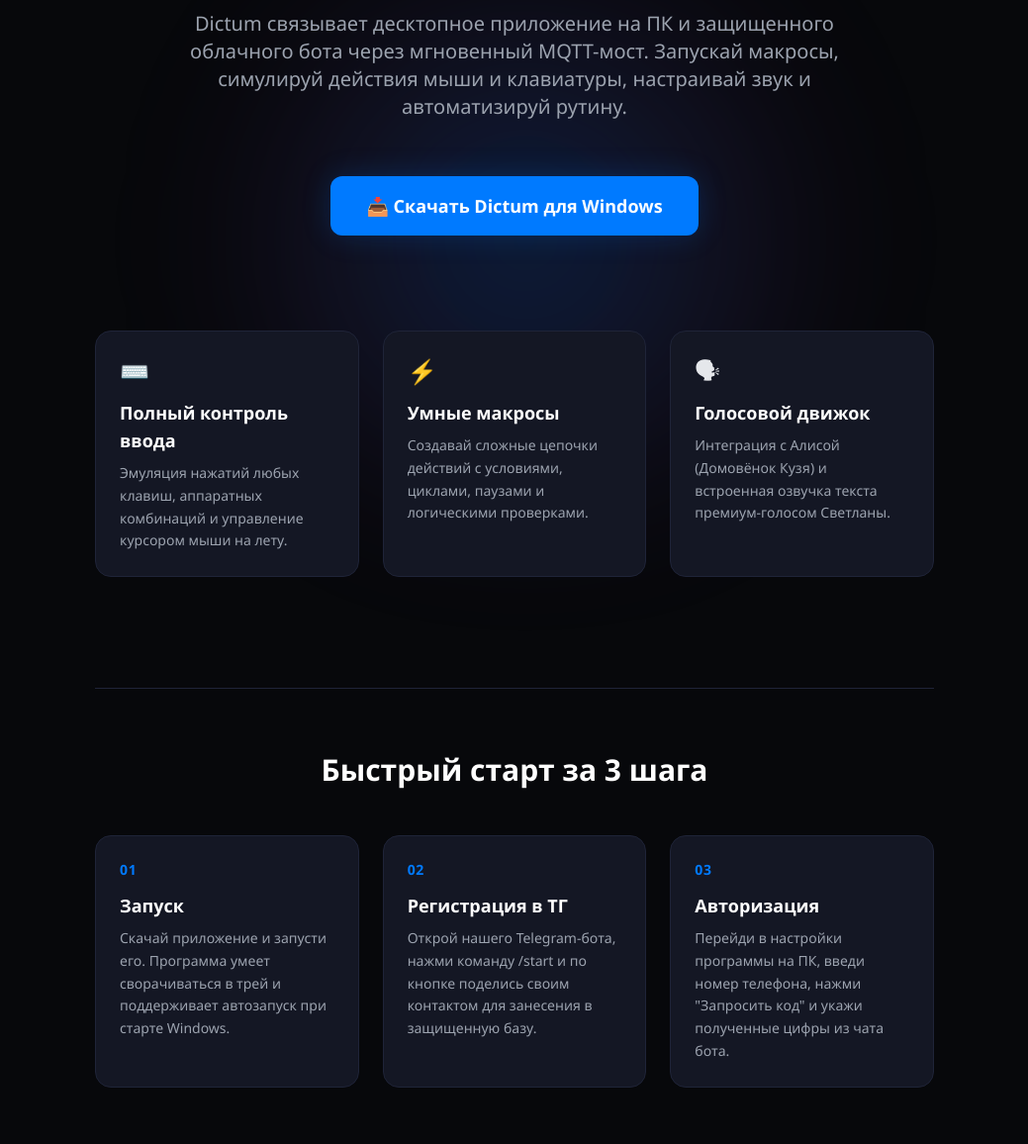
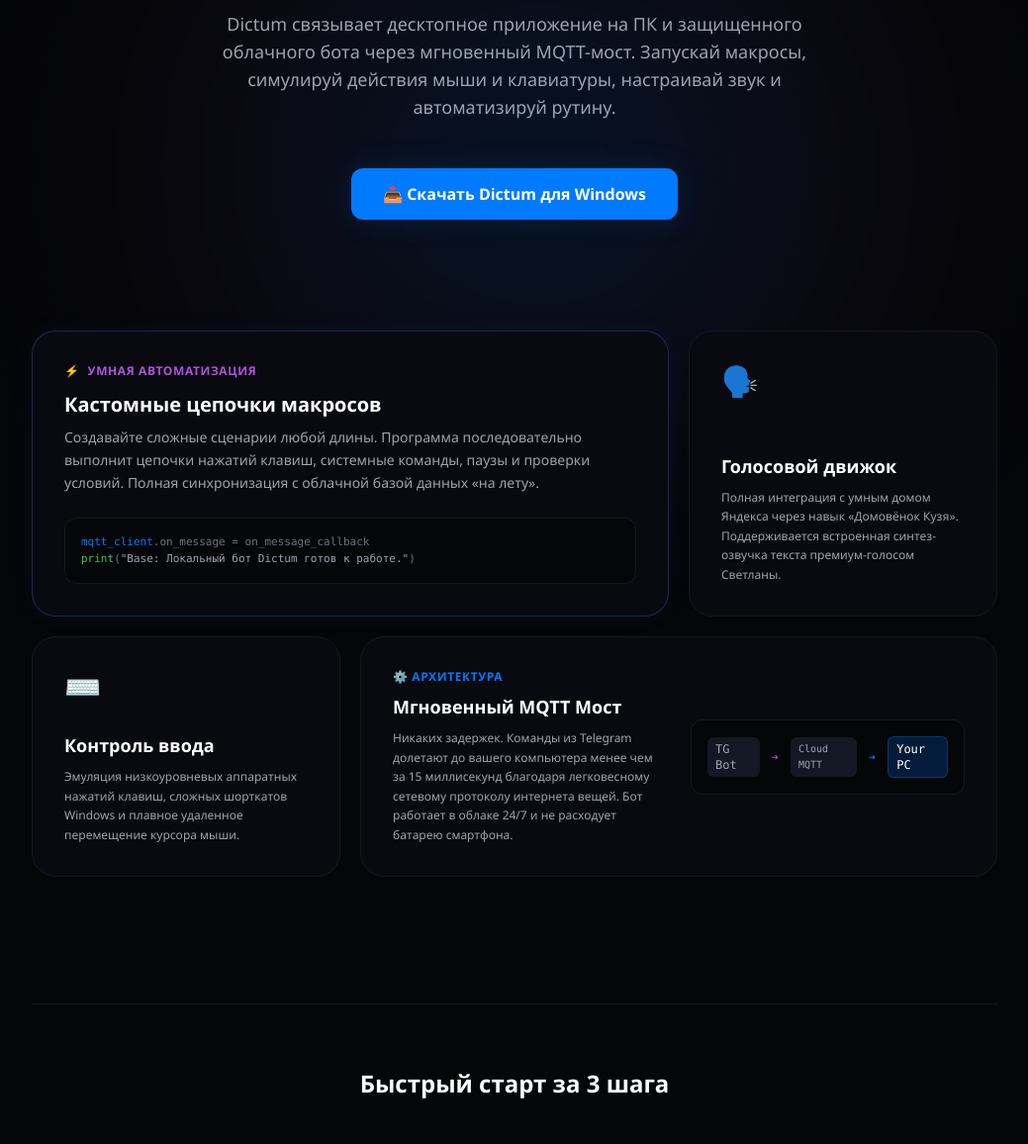
Before and after one commit to landbool/dictum, a plain HTML site: page index.html in a window 1280 px wide. Shown: the part 355-1511 px from the top of the page at 99% size, without its empty margins (120-1159 px from the left). Drawn offline with nearby package versions, Linux system fonts and the light colour scheme.

Commit message:
Норм версия

```diff
--- a/index.html
+++ b/index.html
@@ -6,57 +6,56 @@
     <title>Dictum — Умное удаленное управление ПК</title>
     <script src="https://cdn.tailwindcss.com"></script>
     <style>
-        body { background-color: #07080B; color: #E5E7EB; font-family: 'Segoe UI', system-ui, sans-serif; overflow-x: hidden; }
+        body { background-color: #050608; color: #E5E7EB; font-family: 'Segoe UI', system-ui, sans-serif; overflow-x: hidden; }
 
-        /* 🔥 НАСТРОЙКА ЖИВОГО НЕОНОВОГО СВЕЧЕНИЯ */
+        /* 🔥 ЭФФЕКТ БЕГУЩЕГО ЛУЧА ДЛЯ БЕНТО-КАРТОЧКИ */
+        @keyframes borderGlow {
+            0%, 100% { border-color: rgba(0, 122, 255, 0.2); box-shadow: 0 0 20px rgba(0, 122, 255, 0.05); }
+            50% { border-color: rgba(175, 82, 222, 0.6); box-shadow: 0 0 30px rgba(175, 82, 222, 0.15); }
+        }
+        .glow-card { animation: borderGlow 6s ease-in-out infinite; }
+
+        /* Живой неоновый бэкграунд */
         @keyframes ambientGlow {
-            0%, 100% { transform: translate(-50%, -50%) scale(1); opacity: 0.4; }
-            50% { transform: translate(-48%, -52%) scale(1.15); opacity: 0.65; }
+            0%, 100% { transform: translate(-50%, -50%) scale(1); opacity: 0.3; }
+            50% { transform: translate(-47%, -53%) scale(1.1); opacity: 0.5; }
+        }
+        .ambient-blob {
+            position: absolute; width: 800px; height: 500px;
+            background: radial-gradient(circle, rgba(0,122,255,0.3) 0%, rgba(175,82,222,0.1) 60%, transparent 100%);
+            filter: blur(100px); pointer-events: none; z-index: 0;
+            animation: ambientGlow 10s ease-in-out infinite;
         }
 
-        .ambient-blob {
-            position: absolute;
-            width: 650px;
-            height: 450px;
-            background: radial-gradient(circle, rgba(0,122,255,0.4) 0%, rgba(175,82,222,0.15) 50%, transparent 70%);
-            filter: blur(80px);
-            pointer-events: none;
-            z-index: 0;
-            animation: ambientGlow 8s ease-in-out infinite;
-        }
-
-        /* Анимации плавного проявления */
+        /* Плавное проявление контента */
         @keyframes fadeInUp {
-            from { opacity: 0; transform: translateY(20px); filter: blur(4px); }
+            from { opacity: 0; transform: translateY(15px); filter: blur(2px); }
             to { opacity: 1; transform: translateY(0); filter: blur(0); }
         }
-        .reveal-anim { opacity: 0; animation: fadeInUp 1s cubic-bezier(0.16, 1, 0.3, 1) forwards; }
-        .delay-100 { animation-delay: 0.15s; }
-        .delay-200 { animation-delay: 0.3s; }
-        .delay-300 { animation-delay: 0.45s; }
+        .reveal-anim { opacity: 0; animation: fadeInUp 0.8s cubic-bezier(0.16, 1, 0.3, 1) forwards; }
+        .delay-100 { animation-delay: 0.1s; }
+        .delay-200 { animation-delay: 0.2s; }
     </style>
 </head>
 <body class="min-h-screen flex flex-col justify-between relative">
 
-    <header class="border-b border-[#1F2438] bg-[#0F1016]/80 backdrop-blur-md px-6 py-4 sticky top-0 z-50">
+    <header class="border-b border-[#141724] bg-[#090A0F]/70 backdrop-blur-md px-6 py-4 sticky top-0 z-50">
         <div class="max-w-6xl mx-auto flex justify-between items-center">
             <div class="flex items-center space-x-3 group cursor-pointer">
-                <img src="logo.png" alt="Dictum Logo" class="w-8 h-8 object-contain transition-transform duration-500 group-hover:rotate-[360deg]">
-                <span class="text-xl font-bold tracking-wider text-white transition-colors duration-300 group-hover:text-[#007AFF]">DICTUM</span>
+                <img src="logo.png" alt="Dictum Logo" class="w-8 h-8 object-contain transition-transform duration-500 group-hover:scale-110">
+                <span class="text-xl font-bold tracking-wider text-white">DICTUM</span>
             </div>
             <nav class="flex items-center space-x-6">
-                <a href="#features" class="text-sm font-medium text-gray-400 hover:text-white transition-colors duration-300">Возможности</a>
-                <a href="#faq" class="text-sm font-medium text-gray-400 hover:text-white transition-colors duration-300">FAQ</a>
-                <a href="https://t.me/MyDictumBot" target="_blank" class="text-sm font-semibold text-[#007AFF] hover:text-[#0062CC] transition-colors duration-300 flex items-center space-x-1">
-                    <span>Telegram-бот</span> <span>→</span>
-                </a>
+                <a href="#features" class="text-sm font-medium text-gray-400 hover:text-white transition">Возможности</a>
+                <a href="#faq" class="text-sm font-medium text-gray-400 hover:text-white transition">FAQ</a>
+                <a href="https://t.me/MyDictumBot" target="_blank" class="text-sm font-semibold text-[#007AFF] hover:underline">Бот ТГ →</a>
             </nav>
         </div>
     </header>
 
-    <main class="flex-grow max-w-4xl mx-auto px-6 py-24 text-center relative">
+    <main class="flex-grow max-w-5xl mx-auto px-6 py-24 text-center relative">
 
-        <div class="ambient-blob top-[25%] left-1/2 transform -translate-x-1/2 -translate-y-1/2"></div>
+        <div class="ambient-blob top-[20%] left-1/2 transform -translate-x-1/2 -translate-y-1/2"></div>
 
         <h1 class="reveal-anim text-4xl sm:text-5xl md:text-6xl font-extrabold text-white tracking-tight mb-6 leading-tight relative z-10">
             Управление компьютером<br>
@@ -64,62 +63,90 @@
             <span class="bg-clip-text text-transparent bg-gradient-to-r from-[#007AFF] via-[#AF52DE] to-[#007AFF] bg-[length:200%_auto]">Telegram и Алисы</span>
         </h1>
 
-        <p class="reveal-anim delay-100 text-lg md:text-xl text-gray-400 max-w-2xl mx-auto mb-14 leading-relaxed relative z-10">
+        <p class="reveal-anim delay-100 text-base md:text-lg text-gray-400 max-w-2xl mx-auto mb-12 leading-relaxed relative z-10">
             Dictum связывает десктопное приложение на ПК и защищенного облачного бота через мгновенный MQTT-мост. Запускай макросы, симулируй действия мыши и клавиатуры, настраивай звук и автоматизируй рутину.
         </p>
 
-        <div class="reveal-anim delay-200 mb-24 relative z-10">
-            <a href="#" id="download-btn" class="inline-block bg-[#007AFF] hover:bg-[#0062CC] text-white font-bold text-lg px-9 py-4 rounded-xl shadow-[0_0_30px_rgba(0,122,255,0.2)] hover:shadow-[0_0_40px_rgba(0,122,255,0.5)] transition-all duration-300 transform hover:-translate-y-1">
+        <div class="reveal-anim delay-200 mb-28 relative z-10">
+            <a href="#" id="download-btn" class="inline-block bg-[#007AFF] hover:bg-[#0062CC] text-white font-bold text-base px-8 py-3.5 rounded-xl shadow-[0_0_30px_rgba(0,122,255,0.15)] hover:shadow-[0_0_40px_rgba(0,122,255,0.4)] transition-all duration-300 transform hover:-translate-y-0.5">
                 📥 Скачать Dictum для Windows
             </a>
         </div>
 
-        <section id="features" class="reveal-anim delay-300 grid md:grid-cols-3 gap-6 text-left mt-12 scroll-mt-24 relative z-10">
-            <div class="p-6 bg-[#141724] border border-[#1F2438] rounded-2xl transition-all duration-300 hover:scale-[1.03] hover:border-[#007AFF]/50 hover:shadow-[0_10px_30px_rgba(0,122,255,0.1)] group">
-                <div class="text-2xl mb-3 transition-transform duration-300 group-hover:scale-125">⌨️</div>
-                <h3 class="text-lg font-bold text-white mb-2 transition-colors duration-300 group-hover:text-[#007AFF]">Полный контроль ввода</h3>
-                <p class="text-sm text-gray-400 leading-relaxed">Эмуляция нажатий любых клавиш, аппаратных комбинаций и управление курсором мыши на лету.</p>
+        <section id="features" class="grid grid-cols-1 md:grid-cols-3 gap-5 text-left scroll-mt-24 relative z-10">
+
+            <div class="glow-card md:col-span-2 p-8 bg-[#090A0F] border border-[#141724] rounded-3xl flex flex-col justify-between transition-all duration-300 hover:bg-[#0D0E14]">
+                <div>
+                    <div class="flex items-center space-x-2 text-[#AF52DE] text-xs font-bold uppercase tracking-wider mb-3">
+                        <span>⚡</span> <span>Умная автоматизация</span>
+                    </div>
+                    <h3 class="text-xl font-bold text-white mb-2">Кастомные цепочки макросов</h3>
+                    <p class="text-sm text-gray-400 leading-relaxed max-w-xl">
+                        Создавайте сложные сценарии любой длины. Программа последовательно выполнит цепочки нажатий клавиш, системные команды, паузы и проверки условий. Полная синхронизация с облачной базой данных «на лету».
+                    </p>
+                </div>
+                <div class="mt-6 p-4 bg-[#050608] rounded-xl font-mono text-[11px] text-gray-500 border border-[#141724]">
+                    <span class="text-[#007AFF]">mqtt_client</span>.on_message = on_message_callback <br>
+                    <span class="text-[#34C759]">print</span>(<span class="text-gray-400">"Base: Локальный бот Dictum готов к работе."</span>)
+                </div>
             </div>
-            <div class="p-6 bg-[#141724] border border-[#1F2438] rounded-2xl transition-all duration-300 hover:scale-[1.03] hover:border-[#AF52DE]/50 hover:shadow-[0_10px_30px_rgba(175,82,222,0.1)] group">
-                <div class="text-2xl mb-3 transition-transform duration-300 group-hover:scale-125">⚡️</div>
-                <h3 class="text-lg font-bold text-white mb-2 transition-colors duration-300 group-hover:text-[#AF52DE]">Умные макросы</h3>
-                <p class="text-sm text-gray-400 leading-relaxed">Создавай сложные цепочки действий с условиями, циклами, паузами и логическими проверками.</p>
+
+            <div class="p-8 bg-[#090A0F] border border-[#141724] rounded-3xl flex flex-col justify-between transition-all duration-300 hover:border-[#34C759]/30 hover:bg-[#0D0E14] group">
+                <div class="text-3xl mb-4 transition-transform duration-300 group-hover:scale-110">🗣️</div>
+                <div>
+                    <h3 class="text-lg font-bold text-white mb-2 group-hover:text-[#34C759] transition">Голосовой движок</h3>
+                    <p class="text-xs text-gray-400 leading-relaxed">
+                        Полная интеграция с умным домом Яндекса через навык «Домовёнок Кузя». Поддерживается встроенная синтез-озвучка текста премиум-голосом Светланы.
+                    </p>
+                </div>
             </div>
-            <div class="p-6 bg-[#141724] border border-[#1F2438] rounded-2xl transition-all duration-300 hover:scale-[1.03] hover:border-[#34C759]/50 hover:shadow-[0_10px_30px_rgba(52,199,89,0.1)] group">
-                <div class="text-2xl mb-3 transition-transform duration-300 group-hover:scale-125">🗣</div>
-                <h3 class="text-lg font-bold text-white mb-2 transition-colors duration-300 group-hover:text-[#34C759]">Голосовой движок</h3>
-                <p class="text-sm text-gray-400 leading-relaxed">Интеграция с Алисой (Домовёнок Кузя) и встроенная озвучка текста премиум-голосом Светланы.</p>
+
+            <div class="p-8 bg-[#090A0F] border border-[#141724] rounded-3xl flex flex-col justify-between transition-all duration-300 hover:border-[#007AFF]/30 hover:bg-[#0D0E14] group">
+                <div class="text-3xl mb-4 transition-transform duration-300 group-hover:scale-110">⌨️</div>
+                <div>
+                    <h3 class="text-lg font-bold text-white mb-2 group-hover:text-[#007AFF] transition">Контроль ввода</h3>
+                    <p class="text-xs text-gray-400 leading-relaxed">
+                        Эмуляция низкоуровневых аппаратных нажатий клавиш, сложных шорткатов Windows и плавное удаленное перемещение курсора мыши.
+                    </p>
+                </div>
             </div>
+
+            <div class="md:col-span-2 p-8 bg-[#090A0F] border border-[#141724] rounded-3xl flex flex-col justify-between transition-all duration-300 hover:bg-[#0D0E14]">
+                <div class="grid md:grid-cols-2 gap-6 items-center">
+                    <div>
+                        <div class="text-[#007AFF] text-xs font-bold uppercase tracking-wider mb-2">⚙️ Архитектура</div>
+                        <h3 class="text-lg font-bold text-white mb-2">Мгновенный MQTT Мост</h3>
+                        <p class="text-xs text-gray-400 leading-relaxed">
+                            Никаких задержек. Команды из Telegram долетают до вашего компьютера менее чем за 15 миллисекунд благодаря легковесному сетевому протоколу интернета вещей. Бот работает в облаке 24/7 и не расходует батарею смартфона.
+                        </p>
+                    </div>
+                    <div class="flex items-center justify-center space-x-3 bg-[#050608] p-4 rounded-xl border border-[#141724] text-xs font-mono">
+                        <span class="text-gray-400 px-2 py-1 bg-[#141724] rounded-md">TG Bot</span>
+                        <span class="text-[#AF52DE]">➔</span>
+                        <span class="text-gray-400 px-2 py-1 bg-[#141724] rounded-md text-[10px]">Cloud MQTT</span>
+                        <span class="text-[#007AFF]">➔</span>
+                        <span class="text-white px-2 py-1 bg-[#007AFF]/20 border border-[#007AFF]/30 rounded-md">Your PC</span>
+                    </div>
+                </div>
+            </div>
+
         </section>
 
-        <section class="mt-28 border-t border-[#1F2438] pt-16 relative z-10">
-            <h2 class="text-2xl md:text-3xl font-bold text-white text-center mb-12">Быстрый старт за 3 шага</h2>
-            <div class="grid md:grid-cols-3 gap-6 text-left">
-
-                <div class="p-6 bg-[#141724] border border-[#1F2438] rounded-2xl flex flex-col justify-between min-h-[180px]">
-                    <div>
-                        <div class="text-sm font-bold text-[#007AFF] mb-3 tracking-wider">01</div>
-                        <h3 class="text-lg font-bold text-white mb-2">Запуск</h3>
-                        <p class="text-sm text-gray-400 leading-relaxed">Скачай приложение и запусти его. Программа умеет сворачиваться в трей и поддерживает автозапуск при старте Windows.</p>
-                    </div>
+        <section class="mt-32 border-t border-[#141724] pt-16 relative z-10">
+            <h2 class="text-2xl font-bold text-white text-center mb-12">Быстрый старт за 3 шага</h2>
+            <div class="grid md:grid-cols-3 gap-6 text-left text-sm">
+                <div class="p-6 bg-[#090A0F] border border-[#141724] rounded-2xl">
+                    <div class="text-xs font-bold text-[#007AFF] mb-2">01 / СКАЧАТЬ</div>
+                    <p class="text-gray-300">Запусти приложение на ПК. Программа умеет сворачиваться в трей и поддерживает автозапуск при старте Windows.</p>
                 </div>
-
-                <div class="p-6 bg-[#141724] border border-[#1F2438] rounded-2xl flex flex-col justify-between min-h-[180px]">
-                    <div>
-                        <div class="text-sm font-bold text-[#007AFF] mb-3 tracking-wider">02</div>
-                        <h3 class="text-lg font-bold text-white mb-2">Регистрация в ТГ</h3>
-                        <p class="text-sm text-gray-400 leading-relaxed">Открой нашего Telegram-бота, нажми команду /start и по кнопке поделись своим контактом для занесения в защищенную базу.</p>
-                    </div>
+                <div class="p-6 bg-[#090A0F] border border-[#141724] rounded-2xl">
+                    <div class="text-xs font-bold text-[#AF52DE] mb-2">02 / СИНХРОНИЗАЦИЯ</div>
+                    <p class="text-gray-300">Открой нашего Telegram-бота, нажми команду <span class="font-mono text-xs text-[#AF52DE]">/start</span> и отправь свой номер телефона для верификации.</p>
                 </div>
-
-                <div class="p-6 bg-[#141724] border border-[#1F2438] rounded-2xl flex flex-col justify-between min-h-[180px]">
-                    <div>
-                        <div class="text-sm font-bold text-[#007AFF] mb-3 tracking-wider">03</div>
-                        <h3 class="text-lg font-bold text-white mb-2">Авторизация</h3>
-                        <p class="text-sm text-gray-400 leading-relaxed">Перейди в настройки программы на ПК, введи номер телефона, нажми "Запросить код" и укажи полученные цифры из чата бота.</p>
-                    </div>
+                <div class="p-6 bg-[#090A0F] border border-[#141724] rounded-2xl">
+                    <div class="text-xs font-bold text-[#34C759] mb-2">03 / СТАРТ</div>
+                    <p class="text-gray-300">Введи номер в настройках приложения на ПК, нажми "Запросить код" и введи полученные цифры из чата бота.</p>
                 </div>
-
             </div>
         </section>
 
@@ -146,8 +173,8 @@
         </section>
     </main>
 
-    <footer class="border-t border-[#1F2438] bg-[#0F1016] px-6 py-6 text-center text-xs text-gray-500 relative z-10">
-        <p>© 2026 Dictum. Все права защищены.</p>
+    <footer class="border-t border-[#141724] bg-[#090A0F] px-6 py-6 text-center text-xs text-gray-500 relative z-10">
+        <p>© 2026 Dictum Project. Все права защищены. Программа предоставляется "как есть".</p>
     </footer>
 
 </body>
```
